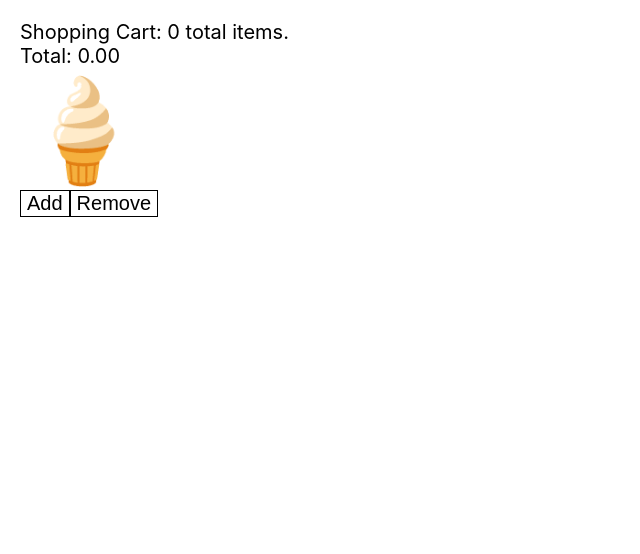
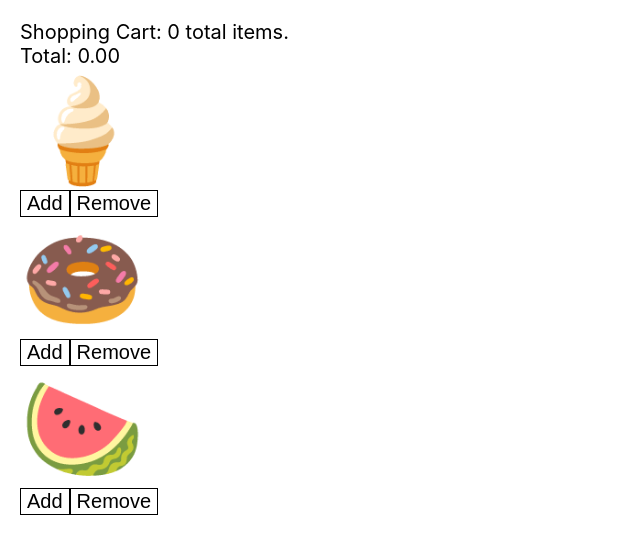
Before and after one commit to NedimRenesalis/React-hooks, a React (Create React App) app: page / in a window 1280 px wide. Shown: the top 554 px of the page, without its empty margins (0-640 px from the left). Built offline with nearby package versions, Linux system fonts and the light colour scheme.

Commit message:
Add different products and allow refractoring

```diff
--- a/src/components/Product/Product.js
+++ b/src/components/Product/Product.js
@@ -9,6 +9,24 @@ const currencyOptions = {
 function getTotal(total) {
   return total.toLocaleString(undefined, currencyOptions)
 }
+
+const products = [
+  {
+    emoji: '🍦',
+    name: 'ice cream',
+    price: 5
+  },
+  {
+    emoji: '🍩',
+    name: 'donuts',
+    price: 2.5,
+  },
+  {
+    emoji: '🍉',
+    name: 'watermelon',
+    price: 4
+  }
+];
 
 export default function Product() {
   const [cart, setCart] = useState([]);
@@ -25,17 +43,17 @@ function add() {
         Shopping Cart: {cart.length} total items.
       </div>
       <div>Total: {getTotal(total)}</div>
-
-      <div className="product"><span role="img" aria-label="ice cream">🍦</span></div>
-      <button onClick={add}>Add</button>
-      <button
-         onClick={() => {
-          setCart([]);
-          setTotal(0);
-        }}
-      >
-        Remove
-      </button>
+        <div>
+        {products.map(product => (
+          <div key={product.name}>
+            <div className="product">
+              <span role="img" aria-label={product.name}>{product.emoji}</span>
+            </div>
+            <button>Add</button>
+            <button>Remove</button>
+          </div>
+        ))}
+      </div>
     </div>
   )
 }
```
